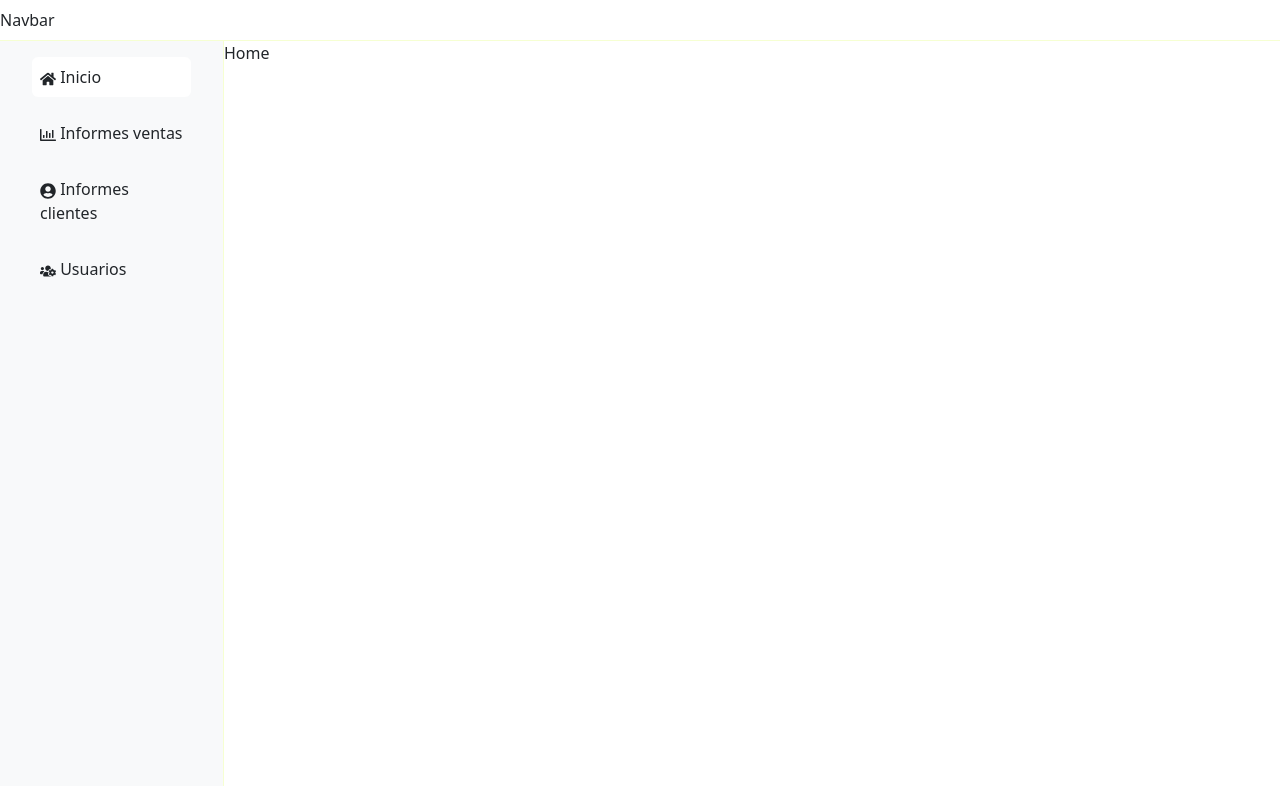
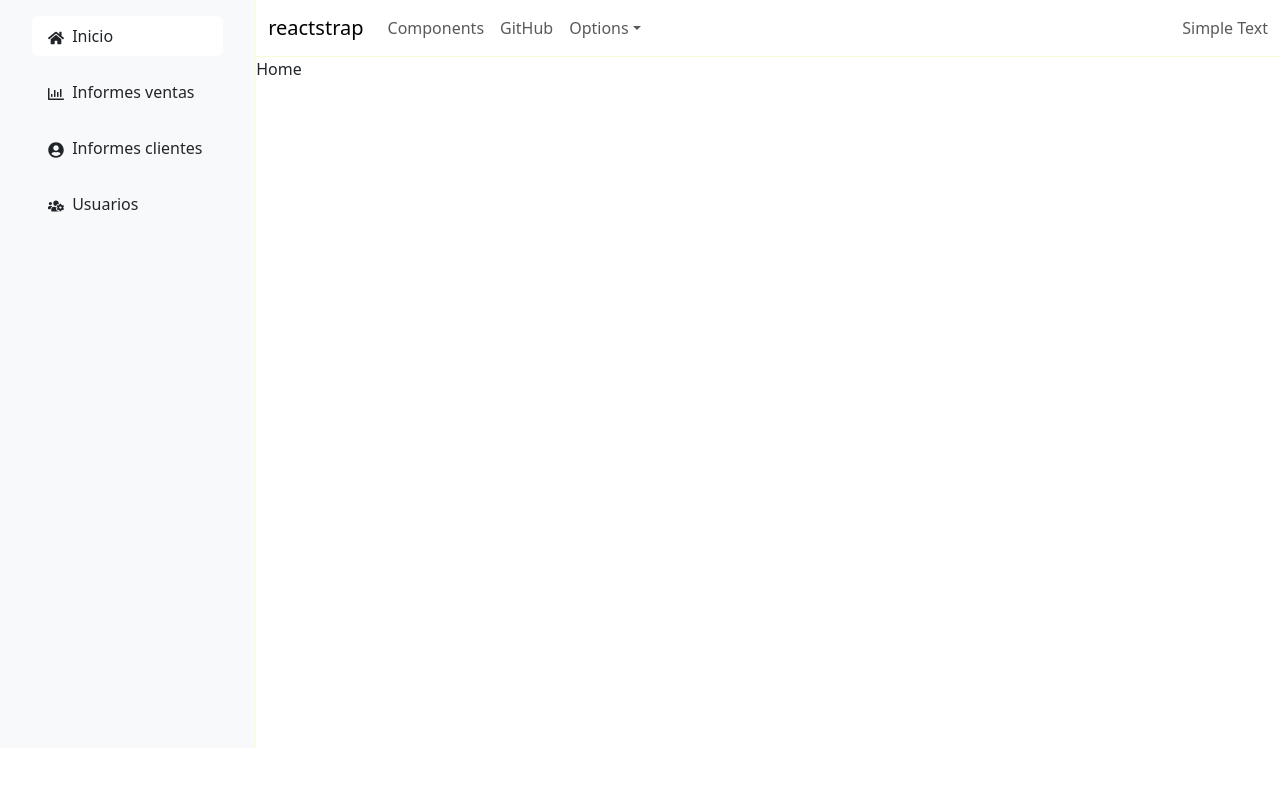
Before and after one commit to Anezeres/DesarrolloSoftwareUnivalle, a React (Create React App) app in the folder client/front-green-wheels/src/pages/Frontend/Dashboard-Admin/dash-ad/: page / in a window 1280 px wide. Shown: the top 786 px of the page. Built offline with nearby package versions, Linux system fonts and the light colour scheme.

Commit message:
Navbar
V2.1.2.0

```diff
--- a/client/front-green-wheels/src/pages/Frontend/Dashboard-Admin/dash-ad/package.json
+++ b/client/front-green-wheels/src/pages/Frontend/Dashboard-Admin/dash-ad/package.json
@@ -12,6 +12,7 @@
     "react-icons": "^4.9.0",
     "react-router-dom": "^6.12.1",
     "react-scripts": "5.0.1",
+    "reactstrap": "^9.2.0",
     "web-vitals": "^2.1.4"
   },
   "scripts": {
--- a/client/front-green-wheels/src/pages/Frontend/Dashboard-Admin/dash-ad/src/App.js
+++ b/client/front-green-wheels/src/pages/Frontend/Dashboard-Admin/dash-ad/src/App.js
@@ -1,6 +1,6 @@
 import { BrowserRouter as Router, Route, Routes } from 'react-router-dom';
 
-import Navbar from './comoponents/navbar';
+import NavbarD from './comoponents/navbarD';
 import Sidebar from './comoponents/sidebar';
 import Home from './Pages/Home';
 import Sales from './Pages/Sales';
@@ -11,10 +11,10 @@
 function App() {
   return (
     <Router>
-      <Navbar />
       <div className='flex'>
         <Sidebar />
-        <div className='content'>
+        <div className='content w-100'>
+          <NavbarD />
           <Routes>
             <Route path='/' exact={true} Component={Home} />
             <Route path='/Sales' exact={true} Component={Sales} />
--- a/client/front-green-wheels/src/pages/Frontend/Dashboard-Admin/dash-ad/src/App.scss
+++ b/client/front-green-wheels/src/pages/Frontend/Dashboard-Admin/dash-ad/src/App.scss
@@ -31,7 +31,7 @@
 
 .sidebar
 {
-  width: 14rem;
+  width: 20rem;
   height: calc(100vh - 52px);
   border-right: 1px solid $green;
   background-color: #C0D860;
--- a/client/front-green-wheels/src/pages/Frontend/Dashboard-Admin/dash-ad/src/comoponents/navbar.js
+++ /dev/null
@@ -1,10 +0,0 @@
-const Navbar = () => {
-    return (
-        <div className="navbar">
-            Navbar
-        </div>
-    )
-
-}
-
-export default Navbar
--- /dev/null
+++ b/client/front-green-wheels/src/pages/Frontend/Dashboard-Admin/dash-ad/src/comoponents/navbarD.js
@@ -0,0 +1,56 @@
+import React, { useState } from 'react';
+import {
+  Navbar,
+  NavbarBrand,
+  NavbarToggler,
+  Nav,
+  NavItem,
+  NavLink,
+  UncontrolledDropdown,
+  DropdownToggle,
+  DropdownMenu,
+  DropdownItem,
+  NavbarText,
+  Collapse,
+} from 'reactstrap';
+
+const NavbarD = (props) => {
+  const [isOpen, setIsOpen] = useState(false);
+
+  const toggle = () => setIsOpen(!isOpen);
+
+  return (
+    <div>
+      <Navbar color='grey' light expand="md">
+        <NavbarBrand href="/">reactstrap</NavbarBrand>
+        <NavbarToggler onClick={toggle} />
+        <Collapse isOpen ={isOpen} navbar>
+        <Nav className="me-auto" navbar>
+          <NavItem>
+            <NavLink href="/components/">Components</NavLink>
+          </NavItem>
+          <NavItem>
+            <NavLink href="https://github.com/reactstrap/reactstrap">
+              GitHub
+            </NavLink>
+          </NavItem>
+          <UncontrolledDropdown nav inNavbar>
+            <DropdownToggle nav caret>
+              Options
+            </DropdownToggle>
+            <DropdownMenu right>
+              <DropdownItem>Option 1</DropdownItem>
+              <DropdownItem>Option 2</DropdownItem>
+              <DropdownItem divider />
+              <DropdownItem>Reset</DropdownItem>
+            </DropdownMenu>
+          </UncontrolledDropdown>
+        </Nav>
+        <NavbarText>Simple Text</NavbarText>
+        </Collapse>
+      </Navbar>
+    </div>
+  );
+}
+
+export default NavbarD;
--- a/client/front-green-wheels/src/pages/Frontend/Dashboard-Admin/dash-ad/src/comoponents/sidebar.js
+++ b/client/front-green-wheels/src/pages/Frontend/Dashboard-Admin/dash-ad/src/comoponents/sidebar.js
@@ -7,19 +7,19 @@
         <div className="sidebar bg-light">
             <ul>
                 <li>
-                    < NavLink to="/" exact className="text-dark rounded py-2 w-100 d-inline-block px-2" activeClassName="active"> <FaIcons.FaHome className='me-1.5'/> Inicio </ NavLink>
+                    < NavLink to="/" exact className="text-dark rounded py-2 w-100 d-inline-block px-3" activeClassName="active"> <FaIcons.FaHome className='me-1'/> Inicio </ NavLink>
                 </li>
 
                 <li>
-                    < NavLink to="/Sales" exact className="text-dark rounded py-2 w-100 d-inline-block px-2" activeClassName="active"> <FaIcons.FaRegChartBar className='me-1.5'/> Informes ventas </ NavLink>
+                    < NavLink to="/Sales" exact className="text-dark rounded py-2 w-100 d-inline-block px-3" activeClassName="active"> <FaIcons.FaRegChartBar className='me-1'/> Informes ventas </ NavLink>
                 </li>
 
                 <li>
-                    < NavLink to="/Clients" exact className="text-dark rounded py-2 w-100 d-inline-block px-2" activeClassName="active"> <FaIcons.FaUserCircle className='me-1.5'/> Informes clientes </ NavLink>
+                    < NavLink to="/Clients" exact className="text-dark rounded py-2 w-100 d-inline-block px-3" activeClassName="active"> <FaIcons.FaUserCircle className='me-1'/> Informes clientes </ NavLink>
                 </li>
 
                 <li>
-                    < NavLink to="/Users" exact className="text-dark rounded py-2 w-100 d-inline-block px-2" activeClassName="active"> <FaIcons.FaUsersCog className='me-1.5'/> Usuarios </ NavLink>
+                    < NavLink to="/Users" exact className="text-dark rounded py-2 w-100 d-inline-block px-3" activeClassName="active"> <FaIcons.FaUsersCog className='me-1'/> Usuarios </ NavLink>
                 </li>
 
             </ul>
--- a/client/front-green-wheels/src/pages/Frontend/Dashboard-Admin/dash-ad/src/index.js
+++ b/client/front-green-wheels/src/pages/Frontend/Dashboard-Admin/dash-ad/src/index.js
@@ -2,6 +2,7 @@
 import ReactDOM from 'react-dom/client';
 import App from './App';
 import 'bootstrap/scss/bootstrap.scss'
+import 'bootstrap/dist/css/bootstrap.min.css';
 
 
 const root = ReactDOM.createRoot(document.getElementById('root'));
```
Also changed, not shown: 1 other file (tests, documents, lock files or other folders).
